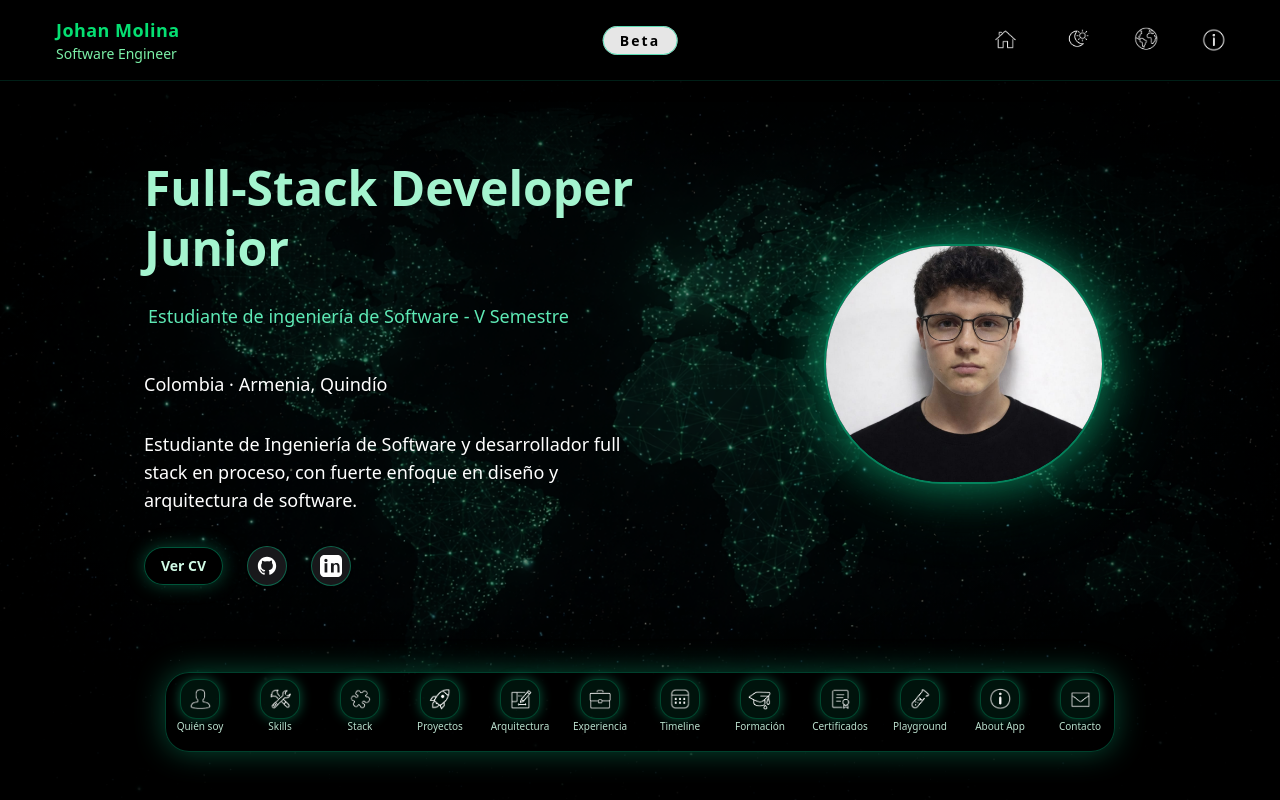
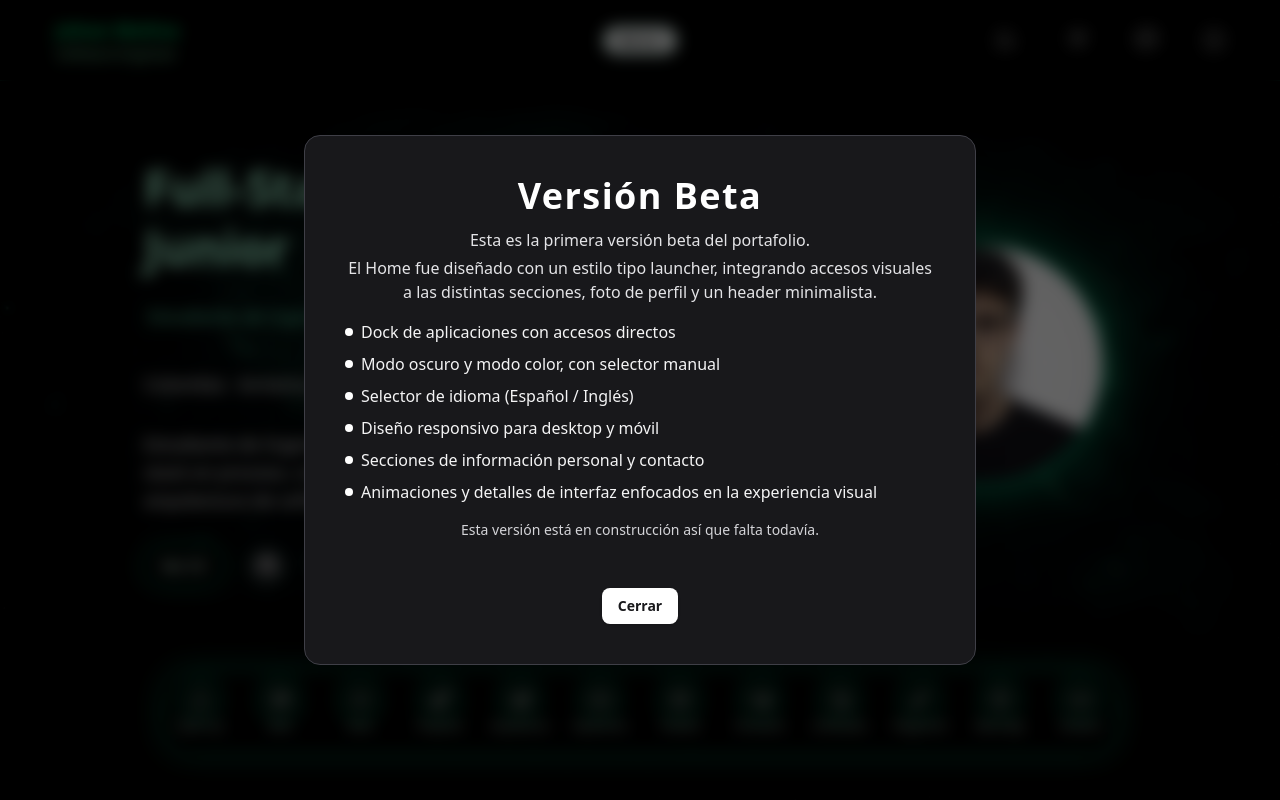
Before and after one commit to JohanM17/portafolio-app, a Next.js app: page / in a window 1280 px wide. Both pictures are taken after a click on the button 1214 px from the left and 40 px from the top of the page. Built offline with nearby package versions, Linux system fonts and the light colour scheme.

Commit message:
feat: Boton Info de header funcional y con informacion Beta

```diff
--- a/app/page.tsx
+++ b/app/page.tsx
@@ -4,9 +4,11 @@ import { useState, useEffect } from "react";
 import { apps, personalInfo } from "@/lib/data";
 import { DockItem } from "@/components/DockItem";
 import Header from "@/components/Header";
+import { InfoBetaModal } from "@/components/InfoBetaModal";
 
 export default function Home() {
     const [showModal, setShowModal] = useState(false);
+    const [showInfoBeta, setShowInfoBeta] = useState(false);
     const [isDark, setIsDark] = useState(false);
     useEffect(() => {
         const html = document.documentElement;
@@ -34,7 +36,7 @@ export default function Home() {
                 </>
             )}
             <main className="relative z-10 flex min-h-screen w-full flex-col gap-0 px-2 pt-0 pb-6 sm:gap-3 sm:px-4 sm:pt-1 sm:pb-8 md:gap-16 md:px-8 md:py-12 lg:px-12 lg:py-12">
-                <Header compact={false} />
+                <Header compact={false} onShowInfoBeta={() => setShowInfoBeta(true)} />
                 {/* MOBILE: Foto arriba, luego texto. DESKTOP: layout original */}
                 <div className="block md:hidden w-full">
                     <div className="flex flex-col items-center w-full mt-0">
@@ -208,6 +210,8 @@ export default function Home() {
                     </div>
                 </section>
             </main>
+            {/* Modal Info Beta global */}
+            <InfoBetaModal open={showInfoBeta} onClose={() => setShowInfoBeta(false)} />
             {/* Modal temporal para Ver CV */}
             {showModal && (
                 <div className="fixed inset-0 z-50 flex items-center justify-center bg-black/60">
--- a/components/Header.tsx
+++ b/components/Header.tsx
@@ -1,5 +1,4 @@
 "use client";
-
 
 import Link from "next/link";
 import Image from "next/image";
@@ -8,7 +7,7 @@ import MobileMenu from "./MobileMenu";
 import { useRouter } from "next/navigation";
 import { useState, useRef, useEffect } from "react";
 
-export default function Header({ compact = false, showBack = false }: { compact?: boolean; showBack?: boolean }) {
+export default function Header({ compact = false, showBack = false, onShowInfoBeta }: { compact?: boolean; showBack?: boolean; onShowInfoBeta?: () => void }) {
     const router = useRouter();
     const [themeMenu, setThemeMenu] = useState(false);
     const themeMenuRef = useRef<HTMLDivElement>(null);
@@ -199,7 +198,11 @@ export default function Header({ compact = false, showBack = false }: { compact?
                         </div>
                     )}
                 </div>
-                <button title="Info" className={`hover:opacity-80 transition cursor-pointer ${isDark ? 'border border-white text-white shadow-none' : ''} rounded-full p-1`}>
+                <button
+                    title="Info"
+                    className={`hover:opacity-80 transition cursor-pointer ${isDark ? 'border border-white text-white shadow-none' : ''} rounded-full p-1`}
+                    onClick={onShowInfoBeta}
+                >
                     <Image src="/Iconos-Header/Icono_Info-SF.png" alt="Info" width={28} height={28} className="w-7 h-7 object-contain" priority />
                 </button>
             </nav>
--- /dev/null
+++ b/components/InfoBetaModal.tsx
@@ -0,0 +1,30 @@
+// InfoBetaModal.tsx
+"use client";
+import { infoBeta } from "../lib/infoBeta";
+
+export function InfoBetaModal({ open, onClose }: { open: boolean; onClose: () => void }) {
+    if (!open) return null;
+    return (
+        <div className="fixed inset-0 z-200 flex items-center justify-center bg-black/60 backdrop-blur-sm" onClick={onClose}>
+            <div
+                className="bg-zinc-900 text-white rounded-2xl shadow-2xl border border-zinc-700 w-full max-w-2xl px-6 sm:px-10 py-7 sm:py-10 flex flex-col items-center relative animate-fade-in mx-2"
+                style={{ pointerEvents: 'auto', maxHeight: '90vh', overflowY: 'auto' }}
+                onClick={e => e.stopPropagation()}
+            >
+                <h2 className="text-3xl sm:text-4xl font-extrabold mb-3 text-white tracking-wide text-center" style={{ letterSpacing: '0.04em' }}>{infoBeta.titulo}</h2>
+                <div className="mb-4 text-center text-sm sm:text-base text-zinc-200 flex flex-col gap-1">
+                    {infoBeta.descripcion.map((d, i) => (
+                        <span key={i}>{d}</span>
+                    ))}
+                </div>
+                <ul className="mb-4 w-full flex flex-col gap-2 text-left text-sm sm:text-base">
+                    {infoBeta.items.map((item, i) => (
+                        <li key={i} className="flex items-start gap-2 text-zinc-100"><span className="mt-2 w-2 h-2 bg-white rounded-full inline-block shrink-0"></span>{item}</li>
+                    ))}
+                </ul>
+                <div className="text-xs sm:text-sm text-zinc-300 text-center mb-10">{infoBeta.nota}</div>
+                <button onClick={onClose} className="mt-2 px-4 py-2 rounded-lg bg-white text-zinc-900 font-semibold shadow hover:bg-zinc-200 transition text-sm">Cerrar</button>
+            </div>
+        </div>
+    );
+}
--- /dev/null
+++ b/lib/infoBeta.ts
@@ -0,0 +1,19 @@
+// infoBeta.ts
+// Información que se puede editar y mas practico
+
+export const infoBeta = {
+    titulo: "Versión Beta",
+    descripcion: [
+        "Esta es la primera versión beta del portafolio.",
+        "El Home fue diseñado con un estilo tipo launcher, integrando accesos visuales a las distintas secciones, foto de perfil y un header minimalista."
+    ],
+    items: [
+        "Dock de aplicaciones con accesos directos",
+        "Modo oscuro y modo color, con selector manual",
+        "Selector de idioma (Español / Inglés)",
+        "Diseño responsivo para desktop y móvil",
+        "Secciones de información personal y contacto",
+        "Animaciones y detalles de interfaz enfocados en la experiencia visual"
+    ],
+    nota: "Esta versión está en construcción así que falta todavía."
+};
```
